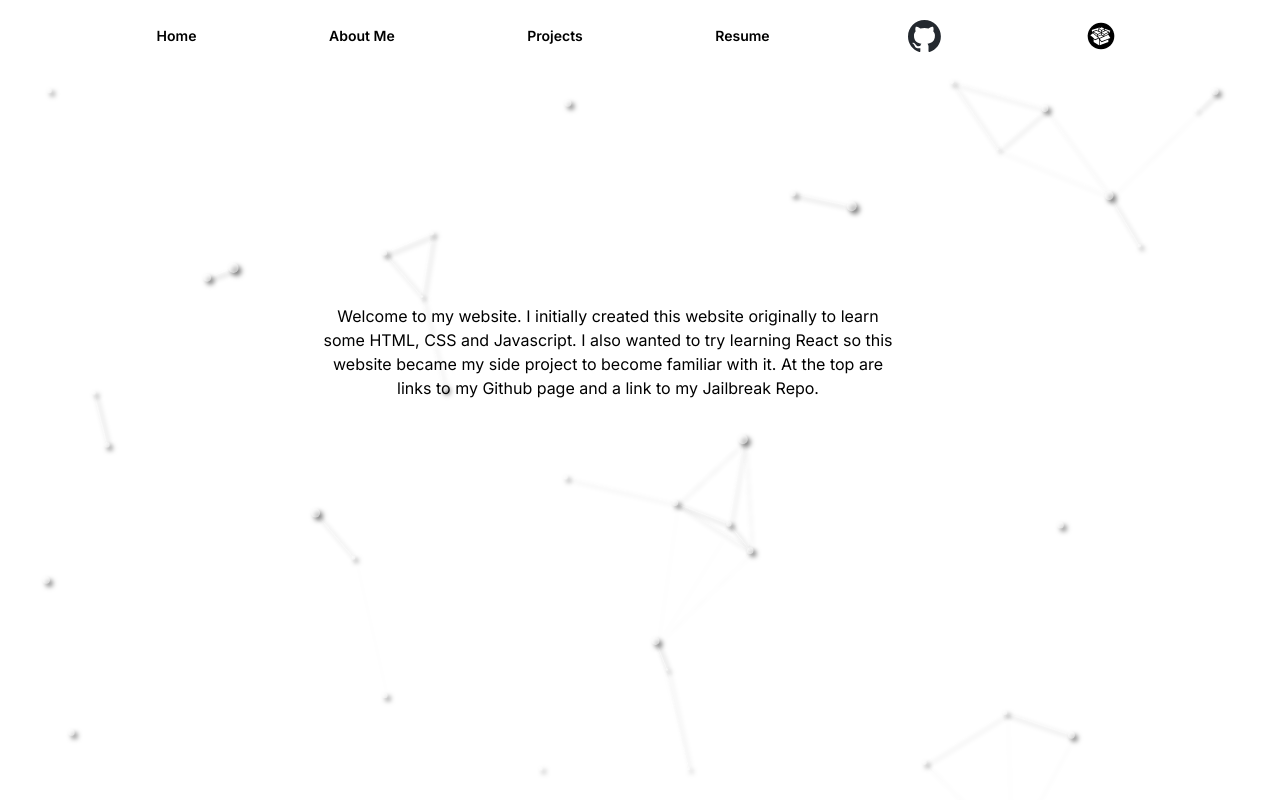
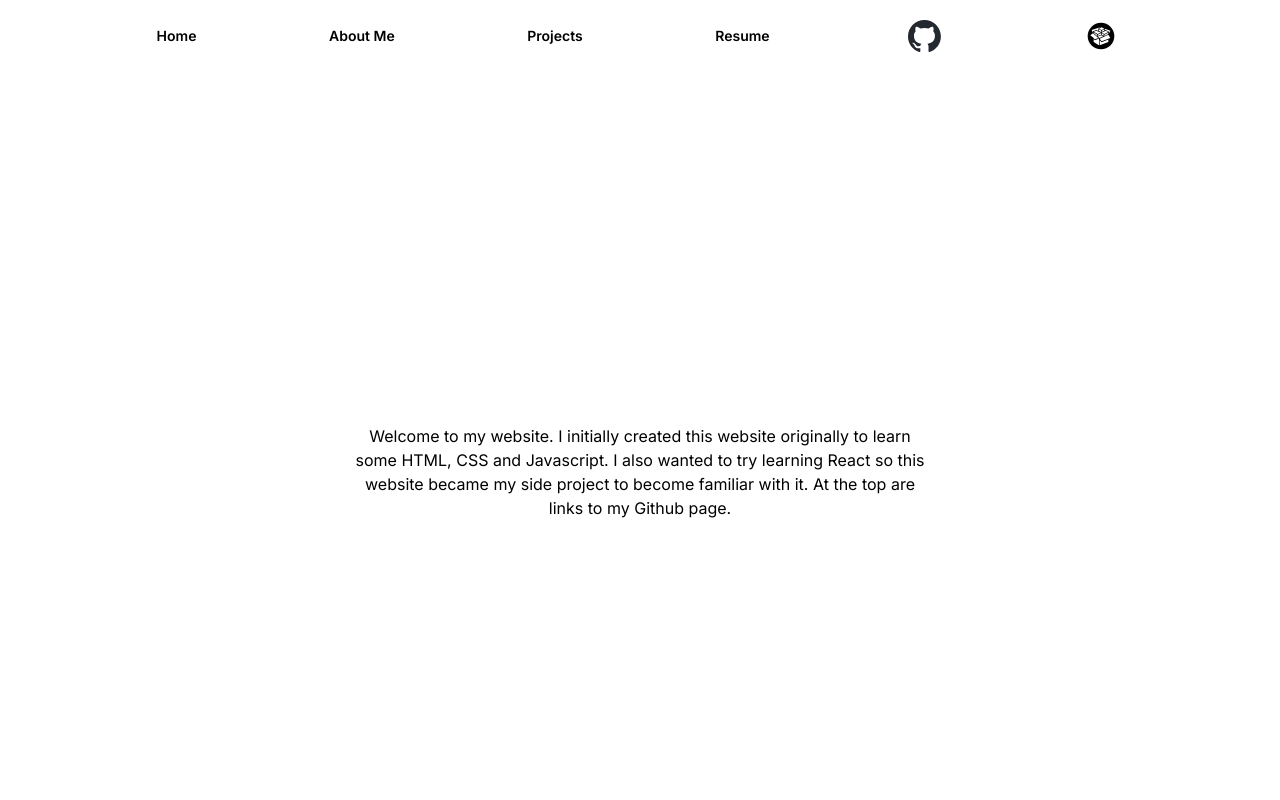
Before and after one commit to jrdn-l/website, a Next.js app: page / in a window 1280 px wide. Shown: the top 800 px of the page. Built offline with nearby package versions, Linux system fonts and the light colour scheme.

Commit message:
remove particles

```diff
--- a/package.json
+++ b/package.json
@@ -20,9 +20,7 @@
     "postcss": "^8.4.38",
     "react": "18.2.0",
     "react-dom": "18.2.0",
-    "react-particles": "^2.11.0",
     "tailwindcss": "3.3.2",
-    "tsparticles-slim": "^2.11.0",
     "typescript": "5.1.3"
   }
 }
--- a/src/components/landing.tsx
+++ b/src/components/landing.tsx
@@ -1,28 +1,13 @@
 'use client'
 
-import { useCallback } from "react";
-import Particles from "react-particles";
-import { loadSlim } from "tsparticles-slim";
-import { Engine } from "tsparticles-engine";
-import { particles } from "./particlesjs-config";
+export default function Landing() {
+  return (
+    <div className="h-screen flex items-center justify-center">
 
-export default function Landing() {
-  const particlesInit = useCallback(async (engine: Engine) => {
-    await loadSlim(engine);
-  }, []);
-
-
-
-  return (
-    <div className="h-screen">
-      <Particles className="absolute left-0 w-screen h-screen z-0"
-        id="tsparticles" options={particles} init={particlesInit} />
-      <div className="absolute left-1/4 bottom-1/2">
-        <p className="justify-center max-w-xl">
+        <p className="max-w-xl">
           Welcome to my website. I initially created this website originally to learn some HTML, CSS and Javascript.
           I also wanted to try learning React so this website became my side project to become familiar with it.
-          At the top are links to my Github page and a link to my Jailbreak Repo.</p>
-      </div>
+          At the top are links to my Github page.</p>
     </div>
   )
 }
```
